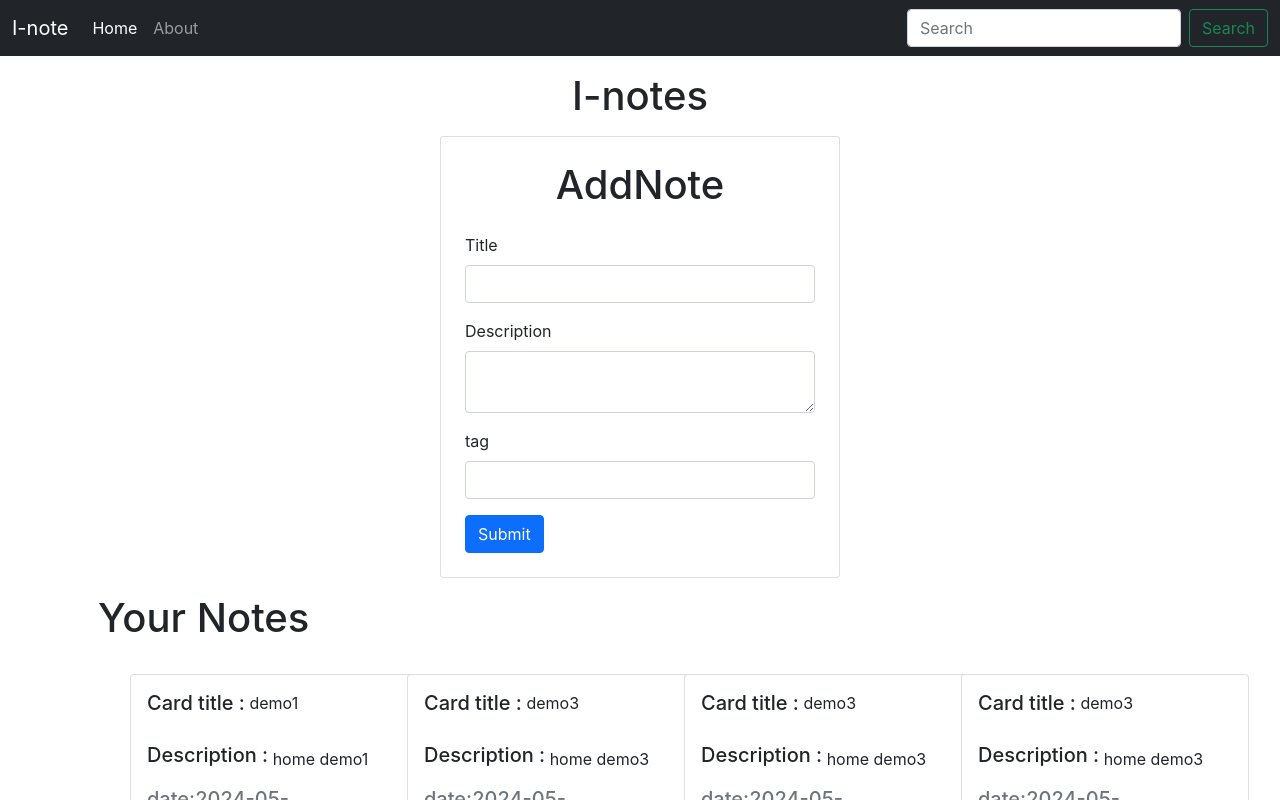
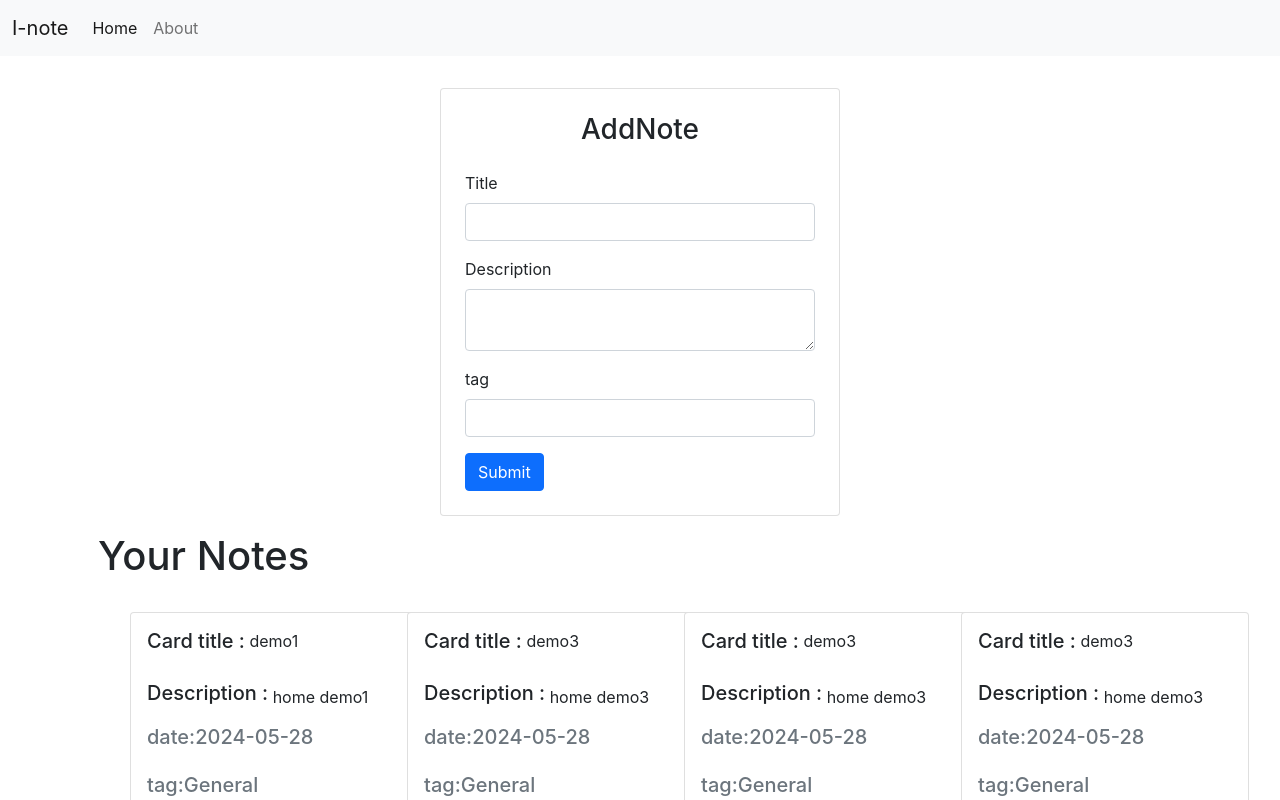
Before and after one commit to piyushparmar911/I-note, a React (Create React App) app: page / in a window 1280 px wide. Shown: the top 800 px of the page. Built offline with nearby package versions, Linux system fonts and the light colour scheme.

Commit message:
note delete operation created

```diff
--- a/src/components/Addnote.js
+++ b/src/components/Addnote.js
@@ -20,10 +20,10 @@ const onChange= (e) =>{
 
   return (
     <div>
-        <h1 className='text-center'>I-notes</h1>
+
       <div className='my-3  justify-content-center d-flex'>
       <div className="card  p-4"  style={{width: "25rem"}}>
-      <h1 className='text-center pb-3'>AddNote</h1>
+      <h3 className='text-center pb-3'>AddNote</h3>
       <form>
   <div className="mb-3">
     <label htmlFor="title" className="form-label">Title</label>
--- a/src/components/Navbar.js
+++ b/src/components/Navbar.js
@@ -1,14 +1,10 @@
-import React, {useEffect} from 'react'
+import React from 'react'
 import { Link, useLocation  } from 'react-router-dom';
 const Navbar = () => {
   let location = useLocation();
 
-  useEffect(() => {
-    // Google Analytics
-    console.log(location.pathname);
-  }, [location]);
   return (
-<nav className="navbar navbar-expand-lg bg-dark navbar-dark">
+<nav className="navbar navbar-expand-lg bg-light  navbar-light">
   <div className="container-fluid">
     <Link className="navbar-brand" to="/">I-note</Link>
     <button className="navbar-toggler" type="button" data-bs-toggle="collapse" data-bs-target="#navbarSupportedContent" aria-controls="navbarSupportedContent" aria-expanded="false" aria-label="Toggle navigation">
@@ -23,10 +19,6 @@ const Navbar = () => {
           <Link className={`nav-link  ${location.pathname=== "/About"? "active" : ""}`} to="/About">About</Link>
         </li>
       </ul>
-      <form className="d-flex" role="search">
-        <input className="form-control me-2" type="search" placeholder="Search" aria-label="Search"/>
-        <button className="btn btn-outline-success" type="submit">Search</button>
-      </form>
     </div>
   </div>
 </nav>
--- a/src/components/NoteItem.js
+++ b/src/components/NoteItem.js
@@ -1,7 +1,10 @@
-import React from 'react'
+import React, { useContext }  from 'react'
+import noteContext from '../context/notes/Notecontext'
+const NoteItem = (props) => {
+  const note = useContext(noteContext);
+  const {state} = props;
+    const {deleteNote} = note;
 
-const stateItem = (props) => {
-  const {state} = props;
   return (
     <div className='col-md-3'>
     <div className=' mt-4'>
@@ -16,11 +19,11 @@ const stateItem = (props) => {
     <div className='d-flex'>
     <h5 className="card-subtitle mb-2">Description :</h5> &nbsp;  <p>{state.description}</p>
     </div>
-    <h5  className="card-text text-muted d-flex">date: <p>{state.date}</p></h5>
+    <h5  className="card-text text-muted d-flex">date: <p>{state.date.slice(0, 10)}</p></h5>
     <h5  className="card-text text-muted d-flex">tag: <p>{state.tag}</p></h5>
     <div className='d-flex justify-content-end'>
 
-    <i className='fas fa-trash-can mx-2'></i>
+    <i className='fas fa-trash-can mx-2' onClick={()=> {deleteNote(state._id)}}></i>
     <i className='fas fa-pen-nib mx-2'></i>
     </div>
 
@@ -32,4 +35,4 @@ const stateItem = (props) => {
   )
 }
 
-export default stateItem
+export default NoteItem;
--- a/src/context/notes/Notestate.js
+++ b/src/context/notes/Notestate.js
@@ -55,6 +55,7 @@ const NoteState = (props) => {
 
       // Add note:
       const addNote = (title,descirption,tag) => {
+        // api
         const notes = {
           "_id": "66556f995a43adsa4f996fce18a2",
           "user": "66556d50c47ae8d1e57fb547",
@@ -65,10 +66,18 @@ const NoteState = (props) => {
           "__v": 0
         }
         // console.log("new note added: ")
-      setstate(state.concat(notes))
+        setstate(state.concat(notes))
       }
+
+      // delete note:
+      // api
+      const deleteNote = (id) => {
+        setstate(state.filter(note => note._id!== id))
+      }
+      // update note:
+
     return (
-        <noteContext.Provider value={{state, addNote}}>
+        <noteContext.Provider value={{state, addNote,deleteNote}}>
             {props.children}
         </noteContext.Provider>
     )
```
